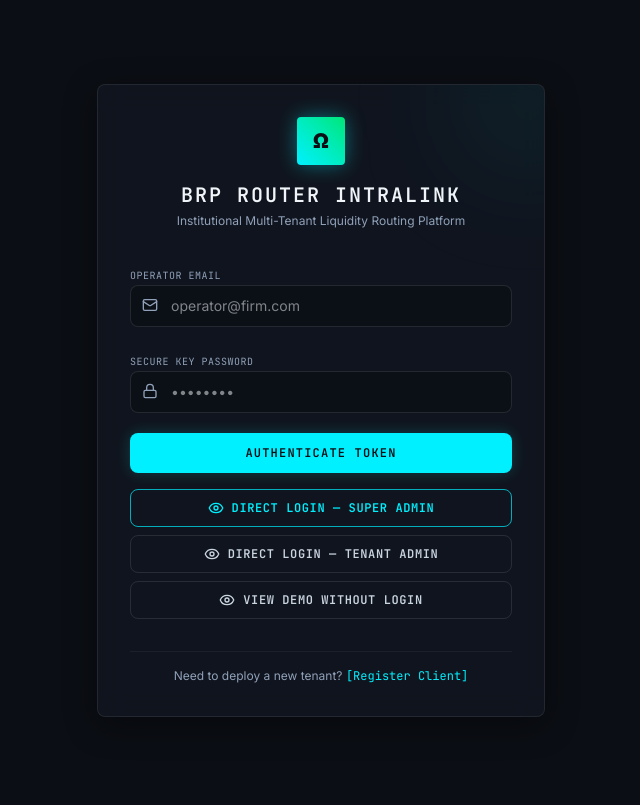
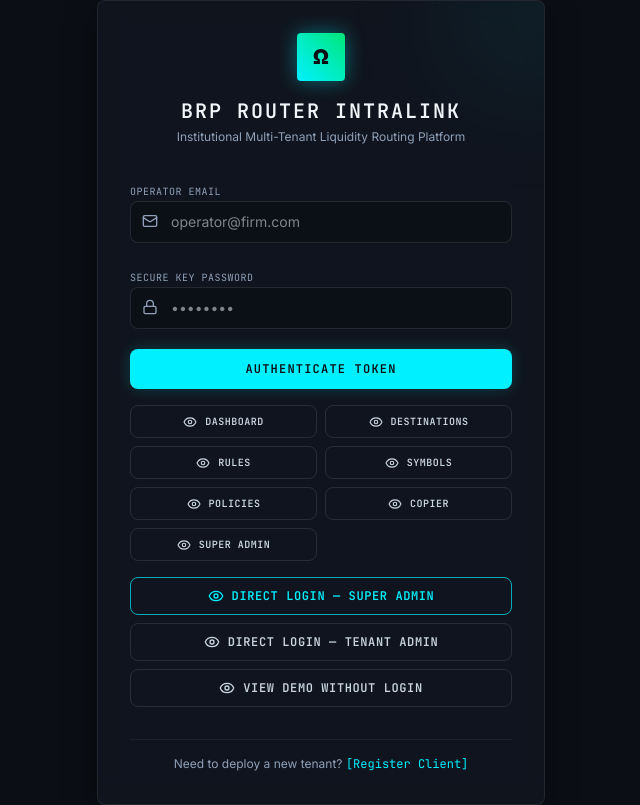
Before and after one commit to Mu369m/mt5, a React (Vite) app in the folder frontend/: page /login in a window 1280 px wide. Shown: the whole page, without its empty margins (319-959 px from the left). Built offline with nearby package versions, Linux system fonts and the light colour scheme; no server answers.

Commit message:
Add route-aware developer access shortcuts

```diff
--- a/frontend/src/main.tsx
+++ b/frontend/src/main.tsx
@@ -91,6 +91,12 @@ const RootApp = () => {
           <Route path="/super-admin">
             <SuperAdminGuard component={SuperAdmin} />
           </Route>
+          <Route path="/settings/branding">
+            <SuperAdminGuard component={SuperAdmin} />
+          </Route>
+          <Route path="/settings/system">
+            <SuperAdminGuard component={SuperAdmin} />
+          </Route>
 
           {/* Catch-all fallback redirect */}
           <Route>
--- a/frontend/src/pages/login.tsx
+++ b/frontend/src/pages/login.tsx
@@ -5,7 +5,7 @@
 
 import React, { useState } from 'react';
 import { useLocation, Link } from 'wouter';
-import { ShieldCheck, Mail, Lock, Eye } from 'lucide-react';
+import { ShieldCheck, Mail, Lock, Eye, Route } from 'lucide-react';
 import { useTheme } from '../theme';
 
 interface LoginResponse {
@@ -25,23 +25,32 @@ export const Login: React.FC = () => {
   const [, setLocation] = useLocation();
   const { loadBrandingAndTheme } = useTheme();
 
-  const handleDirectLogin = async (role: 'SUPER_ADMIN' | 'TENANT_ADMIN' | 'TENANT_VIEWER' = 'SUPER_ADMIN') => {
+  const handleDirectLogin = async (role: 'SUPER_ADMIN' | 'TENANT_ADMIN' | 'TENANT_VIEWER' = 'SUPER_ADMIN', route = role === 'SUPER_ADMIN' ? '/super-admin' : '/') => {
     localStorage.setItem('brp_token', 'frontend-dev-direct-login');
     localStorage.setItem('brp_user', JSON.stringify({
       email: 'dev-direct@local.preview',
       role,
       companyName: role === 'SUPER_ADMIN' ? 'Super Admin Workspace' : 'Demo Workspace',
       licenseKey: 'DEMO-PREVIEW',
+      tenantId: role === 'SUPER_ADMIN' ? null : 'dev-tenant-1',
     }));
 
     await loadBrandingAndTheme();
+    setLocation(route);
+  };
 
-    if (role === 'SUPER_ADMIN') {
-      setLocation('/super-admin');
-      return;
-    }
+  const devRoutes = [
+    { label: 'DASHBOARD', path: '/', role: 'TENANT_ADMIN' as const },
+    { label: 'DESTINATIONS', path: '/destinations', role: 'TENANT_ADMIN' as const },
+    { label: 'RULES', path: '/rules', role: 'TENANT_ADMIN' as const },
+    { label: 'SYMBOLS', path: '/symbols', role: 'TENANT_ADMIN' as const },
+    { label: 'POLICIES', path: '/policies', role: 'TENANT_ADMIN' as const },
+    { label: 'COPIER', path: '/copier', role: 'TENANT_ADMIN' as const },
+    { label: 'SUPER ADMIN', path: '/super-admin', role: 'SUPER_ADMIN' as const },
+  ];
 
-    setLocation('/');
+  const openDevRoute = async (route: string, role: 'SUPER_ADMIN' | 'TENANT_ADMIN' | 'TENANT_VIEWER') => {
+    await handleDirectLogin(role, route);
   };
 
   const handleDemoPreview = () => {
@@ -168,9 +177,22 @@ export const Login: React.FC = () => {
           </button>
         </form>
 
+        <div className="mt-4 grid grid-cols-2 gap-2">
+          {devRoutes.map((item) => (
+            <button
+              key={item.path}
+              type="button"
+              onClick={() => openDevRoute(item.path, item.role)}
+              className="flex items-center justify-center gap-2 rounded-custom border border-white/10 py-2 px-3 text-[10px] font-mono font-bold tracking-wider text-slate-300 transition-colors hover:border-accent-cyan hover:text-accent-cyan"
+            >
+              <Eye className="h-3.5 w-3.5" /> {item.label}
+            </button>
+          ))}
+        </div>
+
         <button
           type="button"
-          onClick={() => handleDirectLogin('SUPER_ADMIN')}
+          onClick={() => handleDirectLogin('SUPER_ADMIN', '/super-admin')}
           className="mt-4 flex w-full items-center justify-center gap-2 rounded-custom border border-accent-cyan/70 py-2.5 text-xs font-mono font-bold tracking-wider text-accent-cyan transition-colors hover:bg-accent-cyan hover:text-[#0B0E14]"
         >
           <Eye className="h-4 w-4" /> DIRECT LOGIN — SUPER ADMIN
@@ -178,7 +200,7 @@ export const Login: React.FC = () => {
 
         <button
           type="button"
-          onClick={() => handleDirectLogin('TENANT_ADMIN')}
+          onClick={() => handleDirectLogin('TENANT_ADMIN', '/')}
           className="mt-2 flex w-full items-center justify-center gap-2 rounded-custom border border-white/10 py-2.5 text-xs font-mono font-bold tracking-wider text-slate-300 transition-colors hover:border-accent-cyan hover:text-accent-cyan"
         >
           <Eye className="h-4 w-4" /> DIRECT LOGIN — TENANT ADMIN
--- a/frontend/src/pages/super-admin.tsx
+++ b/frontend/src/pages/super-admin.tsx
@@ -6,6 +6,7 @@
  */
 
 import React, { useState, useEffect } from 'react';
+import { useLocation } from 'wouter';
 import {
   Users,
   Paintbrush,
@@ -41,8 +42,21 @@ interface Tenant {
 
 export const SuperAdmin: React.FC = () => {
   const { theme, branding, updateTheme, updateBranding, loadBrandingAndTheme } = useTheme();
+  const [location] = useLocation();
 
-  const [activeTab, setActiveTab] = useState<'tenants' | 'customizer' | 'telemetry'>('tenants');
+  const resolveInitialTab = () => {
+    if (location === '/settings/branding') return 'customizer';
+    if (location === '/settings/system') return 'telemetry';
+    return 'tenants';
+  };
+
+  const [activeTab, setActiveTab] = useState<'tenants' | 'customizer' | 'telemetry'>(resolveInitialTab);
+
+  useEffect(() => {
+    if (location === '/settings/branding') setActiveTab('customizer');
+    else if (location === '/settings/system') setActiveTab('telemetry');
+    else setActiveTab('tenants');
+  }, [location]);
   const [tenants, setTenants] = useState<Tenant[]>([]);
   const [telemetry, setTelemetry] = useState<any | null>(null);
   const [auditLogs, setAuditLogs] = useState<any[]>([]);
```
